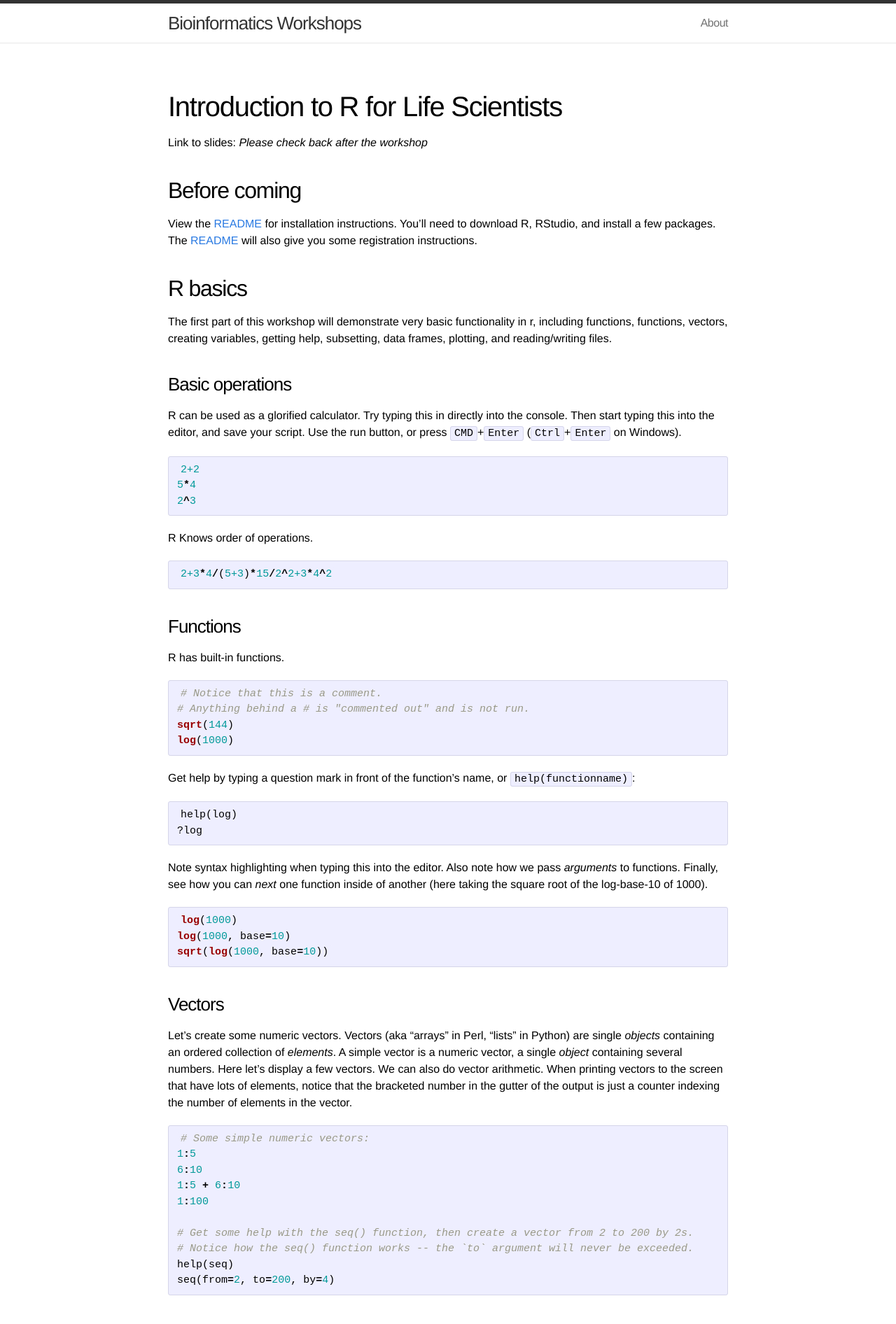
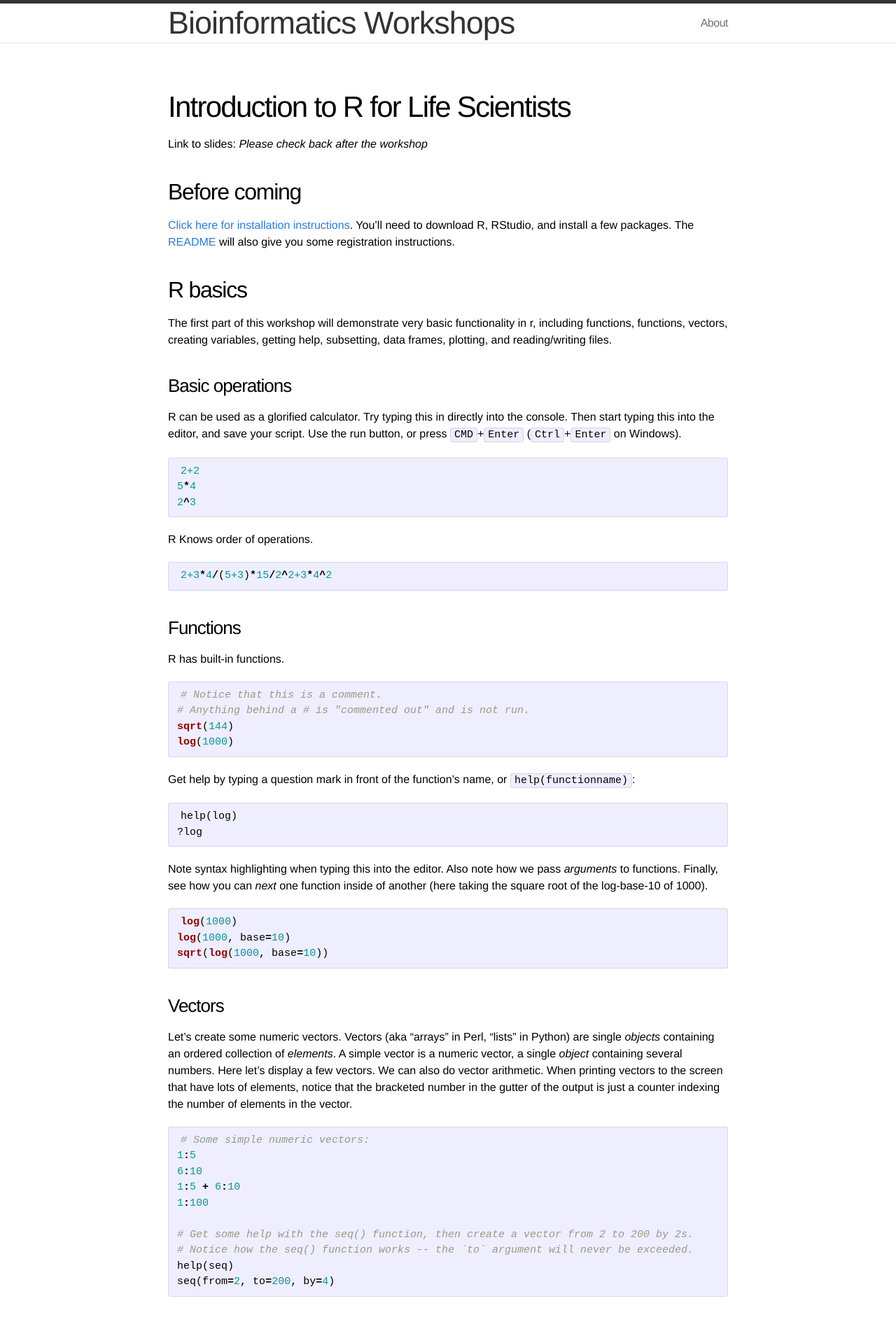
Before and after one commit to bioconnector/workshops2015, a Jekyll site: the page built from lessons/intro-r-lifesci/01-intro-r.md, in a window 1280 px wide. Shown: the top 1892 px of the page at 70% size. Built offline with Jekyll 4.4.1, drawn with Linux system fonts in a browser that asks for light colours; Markdown is read by kramdown in place of the engine named in the settings; some of the changed text lies outside the part shown.

Commit message:
style changes

```diff
--- a/_config.yml
+++ b/_config.yml
@@ -1,6 +1,6 @@
 # Site settings
 title: Bioinformatics Workshops
-email: turner@virginia.edu
+email: bioinformatics@virginia.edu
 github: stephenturner
 twitter: genetics_blog
 description: "Course materials and announcements for Stephen Turner's bioinformatics workshops."
--- a/css/main.css
+++ b/css/main.css
@@ -52,7 +52,7 @@ a:visited { color: #205caa; }
 .site-title:visited {
   display: block;
   color: #333;
-  font-size: 26px;
+  font-size: 45px;
   letter-spacing: -1px;
   float: left;
   line-height: 56px;
@@ -198,8 +198,10 @@ a:visited { color: #205caa; }
 }
 
 .post-content h1 {
-  font-size: 40px;
-  letter-spacing: -1.25px;
+  font-size: 42px;
+  letter-spacing: -1.75px;
+  line-height: 1;
+  font-weight: 300;
 }
 
 .post-content h2 {
--- a/lessons/intro-r-lifesci/01-intro-r.Rmd
+++ b/lessons/intro-r-lifesci/01-intro-r.Rmd
@@ -1,6 +1,5 @@
 ---
 layout: page
-root: ../..
 ---
 
 # Introduction to R for Life Scientists
@@ -17,7 +16,7 @@ Link to slides: *Please check back after the workshop*
 
 ## Before coming
 
-View the [README](README.md) for installation instructions. You'll need to download R, RStudio, and install a few packages. The [README](README.md) will also give you some registration instructions.
+[Click here for installation instructions](../). You'll need to download R, RStudio, and install a few packages. The [README](README.md) will also give you some registration instructions.
 
 ## R basics
 
--- a/lessons/intro-r-lifesci/01-intro-r.md
+++ b/lessons/intro-r-lifesci/01-intro-r.md
@@ -1,6 +1,5 @@
 ---
 layout: page
-root: ../..
 ---
 
 # Introduction to R for Life Scientists
@@ -11,7 +10,7 @@ Link to slides: *Please check back after the workshop*
 
 ## Before coming
 
-View the [README](README.md) for installation instructions. You'll need to download R, RStudio, and install a few packages. The [README](README.md) will also give you some registration instructions.
+[Click here for installation instructions](../). You'll need to download R, RStudio, and install a few packages. The [README](README.md) will also give you some registration instructions.
 
 ## R basics
 
```
Also changed, not shown: lessons/index.md (+2 -2 lines), lessons/intro-r-lifesci/index.md (+2 -1 lines).
